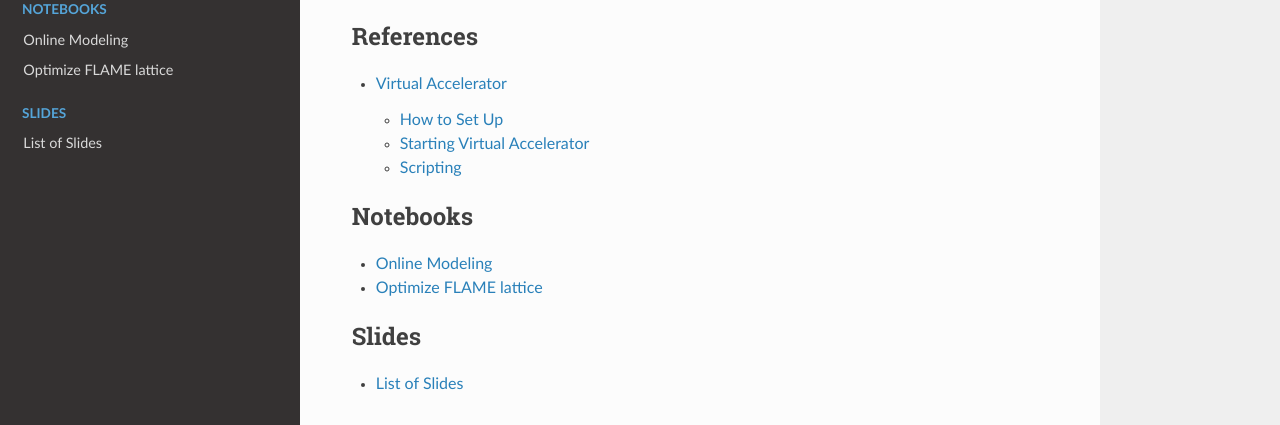
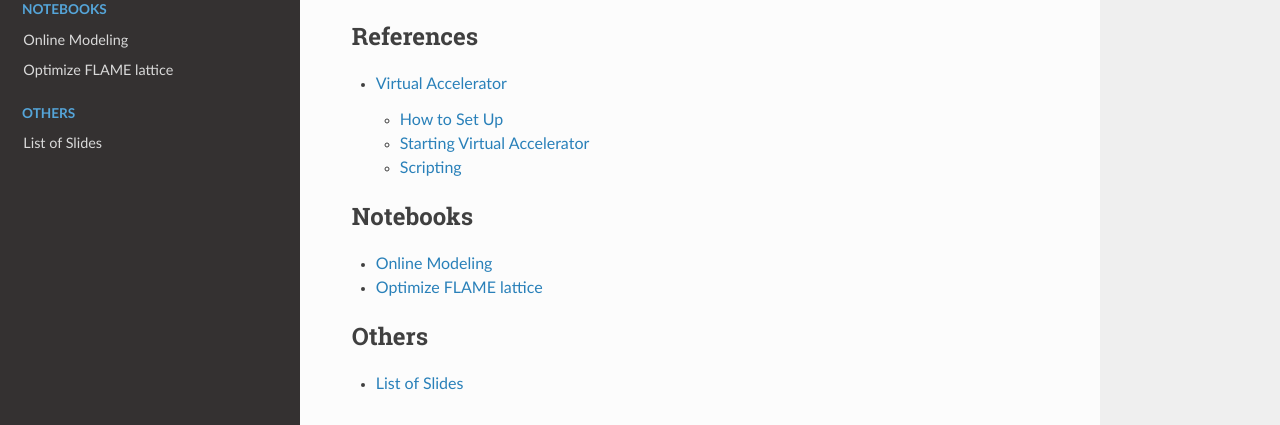
Before and after one commit to archman/phantasy-doc, a Sphinx documentation site: the page built from source/index.rst, in a window 1280 px wide and 951 px high. Shown: the part 185-610 px from the top of the window. Built offline with Sphinx 7.4.7 and the Read the Docs theme 2.0.0, drawn with Linux system fonts in a browser that asks for light colours.

Commit message:
MNT: Update tab name.

```diff
--- a/source/index.rst
+++ b/source/index.rst
@@ -23,8 +23,8 @@ This is the documentation site for ``phantasy`` based software and application o
    notebooks/optlat
 
 .. toctree::
-   :maxdepth: 2
-   :caption: Slides
+   :maxdepth: 1
+   :caption: Others
 
    slides
 
```
